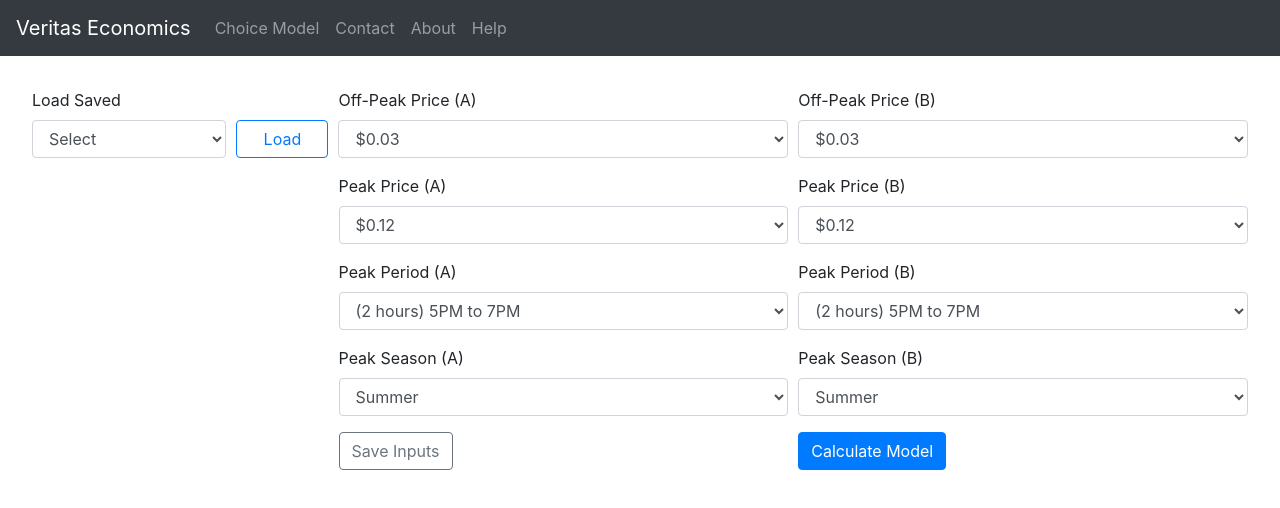
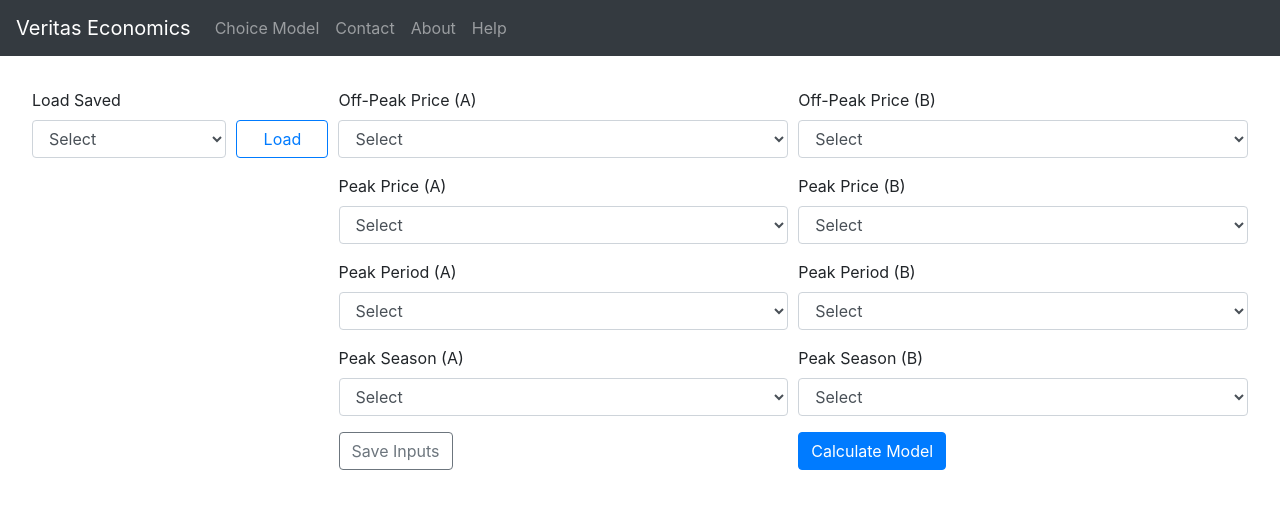
Before and after one commit to AlanChen4/Veritas, a React (Create React App) app: page / in a window 1280 px wide. Shown: the top 508 px of the page. Built offline with nearby package versions, Linux system fonts and the light colour scheme.

Commit message:
Move options dropdown to another file

```diff
--- /dev/null
+++ b/src/Components/InputOptions.js
@@ -0,0 +1,39 @@
+const off_peak_choices = [0.03, 0.04, 0.05, 0.06, 0.07, 0.08, 0.09];
+const off_peak_inputs = off_peak_choices.map(choice =>
+    <option value={choice} label={`$${choice}`}></option>
+);
+
+const peak_price_choices = [
+    0.12, 0.13, 0.14, 0.15, 0.16, 0.17, 0.18,
+    0.19, 0.20, 0.21, 0.22, 0.23, 0.24, 0.25,
+    0.26, 0.27, 0.28, 0.29, 0.30, 0.31, 0.32,
+    0.33, 0.34, 0.35, 0.37, 0.38, 0.39, 0.40,
+    0.41, 0.42, 0.43, 0.44, 0.45
+];
+const peak_price_inputs = peak_price_choices.map(choice =>
+    <option value={choice} label={`$${choice}`}></option>
+);
+
+const peak_period_choices = [
+    '(2 hours) 5PM to 7PM',
+    '(3 hours) 2PM to 5PM',
+    '(3 hours) 3PM to 6PM',
+    '(3 hours) 4PM to 7PM',
+    '(4 hours) 2PM to 6PM',
+    '(6 hours) 2PM to 8PM'
+];
+const peak_period_inputs = peak_period_choices.map(choice =>
+    <option value={choice} label={choice}></option>
+);
+
+const peak_season_choices = ['Summer', 'Summer and Winter']
+const peak_season_inputs = peak_season_choices.map(choice =>
+    <option value={choice} label={choice}></option>
+);
+
+export const OPTIONS = {
+    OFF_PEAK: off_peak_inputs,
+    PEAK_PRICE: peak_price_inputs,
+    PEAK_PERIOD: peak_period_inputs,
+    PEAK_SEASON: peak_season_inputs
+};
--- a/src/Components/Inputs.js
+++ b/src/Components/Inputs.js
@@ -1,56 +1,14 @@
-import axios from 'axios';
-import React, { useCallback, useState } from 'react';
+import React, { useState } from 'react';
 import Button from 'react-bootstrap/Button';
 import Col from 'react-bootstrap/Col';
 import Form from 'react-bootstrap/Form';
+import { OPTIONS } from './InputOptions';
 import './Inputs.css';
 
 function Inputs() {
-
-    const handleSubmit = (event) => {
-    //     let [output, setOutput] = useState('');
-
-    //     const fetchOutput = useCallback( () => {
-    //         axios.post(`http://127.0.0.1:8000/api/choice-model/`)
-    //     }, []);
-    }
-
-    const off_peak_choices = [0.03, 0.04, 0.05, 0.06, 0.07, 0.08, 0.09];
-    const off_peak_inputs = off_peak_choices.map(choice =>
-        <option value={choice} label={`$${choice}`}></option>
-    );
-
-    const peak_price_choices = [
-        0.12, 0.13, 0.14, 0.15, 0.16, 0.17, 0.18,
-        0.19, 0.20, 0.21, 0.22, 0.23, 0.24, 0.25,
-        0.26, 0.27, 0.28, 0.29, 0.30, 0.31, 0.32,
-        0.33, 0.34, 0.35, 0.37, 0.38, 0.39, 0.40,
-        0.41, 0.42, 0.43, 0.44, 0.45
-    ];
-    const peak_price_inputs = peak_price_choices.map(choice =>
-        <option value={choice} label={`$${choice}`}></option>
-    );
-
-    const peak_period_choices = [
-        '(2 hours) 5PM to 7PM',
-        '(3 hours) 2PM to 5PM',
-        '(3 hours) 3PM to 6PM',
-        '(3 hours) 4PM to 7PM',
-        '(4 hours) 2PM to 6PM',
-        '(6 hours) 2PM to 8PM'
-    ];
-    const peak_period_inputs = peak_period_choices.map(choice =>
-        <option value={choice} label={choice}></option>
-    );
-
-    const peak_season_choices = ['Summer', 'Summer and Winter']
-    const peak_season_inputs = peak_season_choices.map(choice =>
-        <option value={choice} label={choice}></option>
-    );
-
     return (
         <div>
-            <Form className='inputs' onSubmit={handleSubmit}>
+            <Form className='inputs'>
                 <Form.Row>
                     <Form.Group sm={2} as={Col}>
                         <Form.Label>Load Saved</Form.Label>
@@ -64,13 +22,15 @@
                     <Form.Group as={Col}>
                         <Form.Label>Off-Peak Price (A)</Form.Label>
                         <Form.Control as='select'>
-                            {off_peak_inputs}
+                            <option>Select</option>
+                            {OPTIONS.OFF_PEAK}
                         </Form.Control>
                     </Form.Group>
                     <Form.Group as={Col}>
                         <Form.Label>Off-Peak Price (B)</Form.Label>
                         <Form.Control as='select'>
-                            {off_peak_inputs}
+                            <option>Select</option>
+                            {OPTIONS.OFF_PEAK}
                         </Form.Control>
                     </Form.Group>
                 </Form.Row>
@@ -79,13 +39,15 @@
                     <Form.Group as={Col}>
                         <Form.Label>Peak Price (A)</Form.Label>
                         <Form.Control as='select'>
-                            {peak_price_inputs}
+                            <option>Select</option>
+                            {OPTIONS.PEAK_PRICE}
                         </Form.Control>
                     </Form.Group>
                     <Form.Group as={Col}>
                         <Form.Label>Peak Price (B)</Form.Label>
                         <Form.Control as='select'>
-                            {peak_price_inputs}
+                            <option>Select</option>
+                            {OPTIONS.PEAK_PRICE}
                         </Form.Control>
                     </Form.Group>
                 </Form.Row>
@@ -94,13 +56,15 @@
                     <Form.Group as={Col}>
                         <Form.Label>Peak Period (A)</Form.Label>
                         <Form.Control as='select'>
-                            {peak_period_inputs}
+                            <option>Select</option>
+                            {OPTIONS.PEAK_PERIOD}
                         </Form.Control>
                     </Form.Group>
                     <Form.Group as={Col}>
                         <Form.Label>Peak Period (B)</Form.Label>
                         <Form.Control as='select'>
-                            {peak_period_inputs}
+                            <option>Select</option>
+                            {OPTIONS.PEAK_PERIOD}
                         </Form.Control>
                     </Form.Group>
                 </Form.Row>
@@ -109,13 +73,15 @@
                     <Form.Group as={Col}>
                         <Form.Label>Peak Season (A)</Form.Label>
                         <Form.Control as='select'>
-                            {peak_season_inputs}
+                            <option>Select</option>
+                            {OPTIONS.PEAK_SEASON}
                         </Form.Control>
                     </Form.Group>
                     <Form.Group as={Col}>
                         <Form.Label>Peak Season (B)</Form.Label>
                         <Form.Control as='select'>
-                            {peak_season_inputs}
+                            <option>Select</option>
+                            {OPTIONS.PEAK_SEASON}
                         </Form.Control>
                     </Form.Group>
                 </Form.Row>
```
